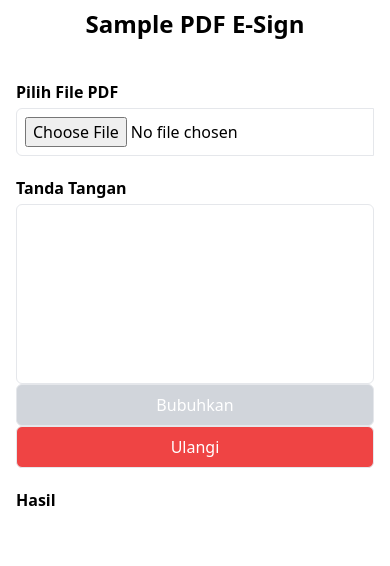
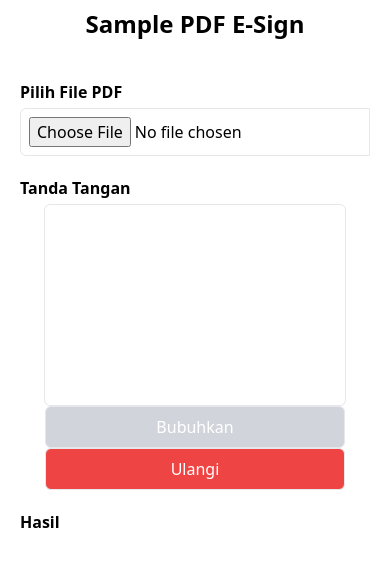
Before and after one commit to arifintajul4/sample-pdf-esign, a React (Vite) app: page / in a window 390 px wide. Shown: the top 566 px of the page. Built offline with nearby package versions, Linux system fonts and the light colour scheme.

Commit message:
fix ttd size

```diff
--- a/src/App.jsx
+++ b/src/App.jsx
@@ -12,38 +12,29 @@ function App() {
   const [pageNumber, setPageNumber] = useState(1);
   const [numPages, setNumPages] = useState(1);
 
-  const [previewImage, setPreviewImage] = useState("");
-
   const [modifiedPdf, setModifiedPdf] = useState(null);
 
   const canvasRef = useRef(null);
   const [isSigning, setIsSigning] = useState(false);
   const [lastX, setLastX] = useState(0);
   const [lastY, setLastY] = useState(0);
-  const [scaleFactor, setScaleFactor] = useState(1);
 
   const handleMouseDown = (e) => {
     setIsSigning(true);
-    const canvas = canvasRef.current;
-    const rect = canvas.getBoundingClientRect();
-    setLastX((e.clientX - rect.left) / scaleFactor);
-    setLastY((e.clientY - rect.top) / scaleFactor);
+    setLastX(e.nativeEvent.offsetX);
+    setLastY(e.nativeEvent.offsetY);
   };
 
   const handleMouseMove = (e) => {
     if (!isSigning) return;
     const canvas = canvasRef.current;
-    const rect = canvas.getBoundingClientRect();
     const ctx = canvas.getContext("2d");
     ctx.beginPath();
     ctx.moveTo(lastX, lastY);
-    ctx.lineTo(
-      (e.clientX - rect.left) / scaleFactor,
-      (e.clientY - rect.top) / scaleFactor
-    );
+    ctx.lineTo(e.nativeEvent.offsetX, e.nativeEvent.offsetY);
     ctx.stroke();
-    setLastX((e.clientX - rect.left) / scaleFactor);
-    setLastY((e.clientY - rect.top) / scaleFactor);
+    setLastX(e.nativeEvent.offsetX);
+    setLastY(e.nativeEvent.offsetY);
   };
 
   const handleMouseUp = () => {
@@ -55,8 +46,8 @@ function App() {
     const canvas = canvasRef.current;
     const rect = canvas.getBoundingClientRect();
     const touch = e.touches[0];
-    setLastX((touch.clientX - rect.left) / scaleFactor);
-    setLastY((touch.clientY - rect.top) / scaleFactor);
+    setLastX(touch.clientX - rect.left);
+    setLastY(touch.clientY - rect.top);
   };
 
   const handleTouchMove = (e) => {
@@ -67,28 +58,15 @@ function App() {
     const ctx = canvas.getContext("2d");
     ctx.beginPath();
     ctx.moveTo(lastX, lastY);
-    ctx.lineTo(
-      (touch.clientX - rect.left) / scaleFactor,
-      (touch.clientY - rect.top) / scaleFactor
-    );
+    ctx.lineTo(touch.clientX - rect.left, touch.clientY - rect.top);
     ctx.stroke();
-    setLastX((touch.clientX - rect.left) / scaleFactor);
-    setLastY((touch.clientY - rect.top) / scaleFactor);
-
-    e.preventDefault();
+    setLastX(touch.clientX - rect.left);
+    setLastY(touch.clientY - rect.top);
   };
 
   const handleTouchEnd = () => {
     setIsSigning(false);
   };
-
-  useEffect(() => {
-    const canvas = canvasRef.current;
-    const rect = canvas.getBoundingClientRect();
-    const scaleX = canvas.offsetWidth / rect.width;
-    const scaleY = canvas.offsetHeight / rect.height;
-    setScaleFactor(Math.min(scaleX, scaleY));
-  }, []);
 
   const handleClearSignature = () => {
     const canvas = canvasRef.current;
@@ -175,7 +153,6 @@ function App() {
 
   const onDocumentLoadSuccess = ({ numPages }) => {
     setNumPages(numPages);
-    console.log(numPages);
   };
 
   return (
@@ -183,7 +160,7 @@ function App() {
       <h1 className="font-bold text-center text-2xl mt-2 mb-10">
         Sample PDF E-Sign
       </h1>
-      <div className="max-w-3xl mx-auto space-y-5 px-4">
+      <div className="sm:max-w-3xl px-5 mx-auto space-y-5">
         <div>
           <p className="mb-1 font-semibold">Pilih File PDF</p>
           <div className="flex">
@@ -198,9 +175,11 @@ function App() {
         </div>
         <div>
           <p className="mb-1 font-semibold">Tanda Tangan</p>
-          <div className="sm:flex justify-between md:flex">
+          <div className="sm:flex md:flex">
             <canvas
               ref={canvasRef}
+              width={300}
+              height={200}
               onMouseDown={handleMouseDown}
               onMouseMove={handleMouseMove}
               onMouseUp={handleMouseUp}
@@ -209,20 +188,20 @@ function App() {
               onTouchEnd={handleTouchEnd}
               onTouchCancel={handleTouchEnd}
               style={{ touchAction: "none" }}
-              className="w-full border rounded-md h-fit sm:rounded-tr-none sm:rounded-br-none"
+              className=" border rounded-md mx-auto sm:m-0 sm:rounded-tr-none sm:rounded-br-none"
               id="signatureCanvas"
             ></canvas>
             <div className="flex flex-col">
               <button
                 disabled={isLoading || !selectedFile}
                 onClick={handleAddSignature}
-                className="px-4 h-full disabled:bg-gray-300 disabled:cursor-not-allowed py-2 rounded-md border sm:rounded-tl-none sm:rounded-bl-none bg-green-500 text-white"
+                className="px-4 w-[300px] sm:w-auto mx-auto h-full disabled:bg-gray-300 disabled:cursor-not-allowed py-2 rounded-md border sm:rounded-tl-none sm:rounded-bl-none bg-green-500 text-white"
               >
                 Bubuhkan
               </button>
               <button
                 onClick={handleClearSignature}
-                className="px-4 h-full py-2 rounded-md sm:rounded-tl-none sm:rounded-bl-none border bg-red-500 text-white"
+                className="px-4 w-[300px] sm:w-full mx-auto h-full py-2 rounded-md sm:rounded-tl-none sm:rounded-bl-none border bg-red-500 text-white"
               >
                 Ulangi
               </button>
```
